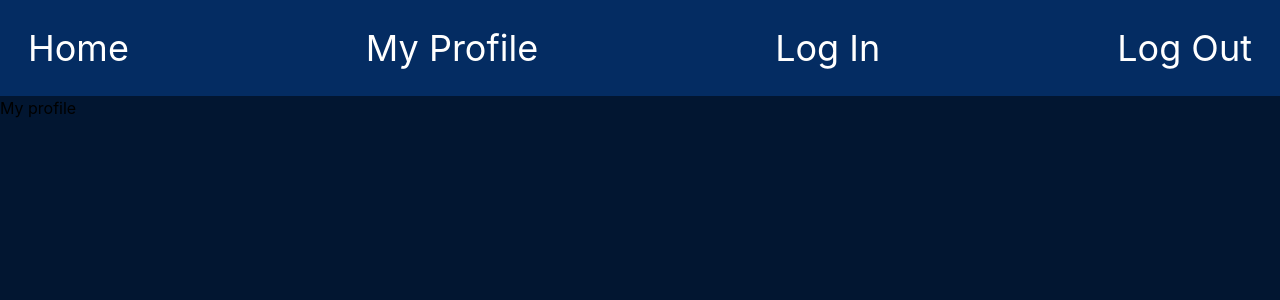
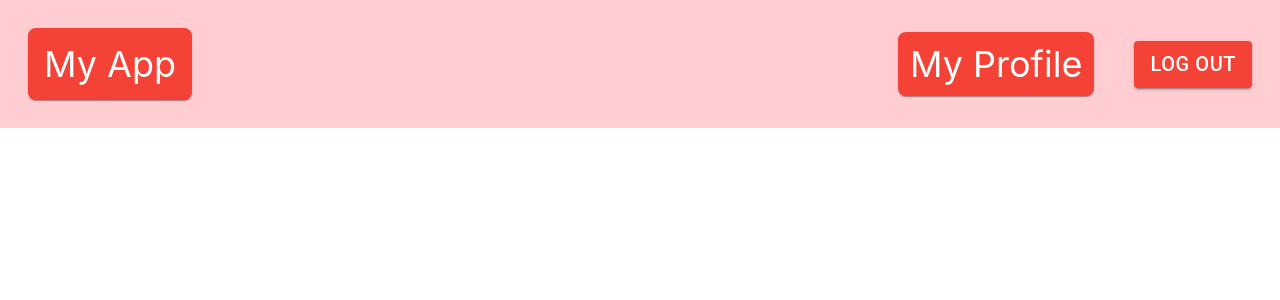
Before and after one commit to mtsuts/strava-sunrise, a React (Create React App) app in the folder frontend/: page /my-profile in a window 1280 px wide. Shown: the top 300 px of the page. Built offline with nearby package versions, Linux system fonts and the light colour scheme; no server answers; sample sign-in values are in the browser's storage.

Commit message:
updated design with material ui

```diff
--- a/frontend/package.json
+++ b/frontend/package.json
@@ -5,7 +5,7 @@
   "dependencies": {
     "@emotion/react": "^11.13.3",
     "@emotion/styled": "^11.13.0",
-    "@mui/material": "^6.1.0",
+    "@mui/material": "^6.1.1",
     "@testing-library/jest-dom": "^5.17.0",
     "@testing-library/react": "^13.4.0",
     "@testing-library/user-event": "^13.5.0",
--- a/frontend/src/App.js
+++ b/frontend/src/App.js
@@ -2,43 +2,18 @@ import React, { useContext, useEffect, useRef, useState } from 'react'
 import './App.css';
 import NavigationBar from './components/NavigationBar';
 import { Outlet } from 'react-router-dom';
-import { getActivities } from './api/api'
-import { useSearchParams } from 'react-router-dom';
+
 import { AppContext } from './components/AppContext';
 
+
 function App() {
-  const { data, setData } = useContext(AppContext)
-  // const [data, setData] = useState([])
-  const [searchParams, setSearchParams] = useSearchParams();
-
-
-  const dataLoaded = useRef(false)
-
-
-  useEffect(() => {
-    if (dataLoaded.current) {
-      return
-    }
-    dataLoaded.current = true
-
-    getActivities()
-      .then((data) => {
-        setSearchParams({})
-        setData(data)
-      })
-      .catch((e) => {
-        console.log(e)
-      })
-  }, [])
-
-  if(data){
-    console.log(data)
-  }
-
+  const { isLoggedIn, isLoading, data } = useContext(AppContext)
+  const token = localStorage.getItem('token')
 
   return (
     <div>
       <NavigationBar />
+      {!token && !isLoading && <p className='text-center text-4xl text-white p-5'> </p>}
       <Outlet></Outlet>
     </div>
   );
--- a/frontend/src/api/api.js
+++ b/frontend/src/api/api.js
@@ -1,16 +1,18 @@
 import axios from 'axios'
 
-export const getActivities = async () => {
+export  const GetActivities = async () => {
   const urlParams = new URLSearchParams(window.location.search);
   const code = urlParams.get('code');
   let url = `http://localhost:3000/get-data`
-
+  try {
     if (code) {
       url += `?code=${code}`
     }
-
     const response = await axios.get(url, {
       withCredentials: true,
     })
     return response.data
+  } catch (e) {
+    console.log(e.message)
   }
+}
--- a/frontend/src/components/AppContext.js
+++ b/frontend/src/components/AppContext.js
@@ -6,7 +6,6 @@ export const AppProvider = ({ children }) => {
   const [isLoggedIn, setIsLoggedIn] = useState(false);
   const [isLoading, setIsLoading] = useState(false);
   const [data, setData] = useState([])
-
 
   const login = () => {
     setIsLoggedIn(true)
--- a/frontend/src/components/NavigationBar.js
+++ b/frontend/src/components/NavigationBar.js
@@ -1,13 +1,47 @@
 import * as React from "react";
+import Button from '@mui/material/Button';
+import { Box } from "@mui/material";
+import { ThemeProvider } from '@mui/material/styles';
+import { Link } from "react-router-dom";
 import { useContext } from "react";
-import { Link } from "react-router-dom";
+import { AppContext } from "./AppContext";
+import theme from '../utils/themes'
+
 
 export default function NavigationBar() {
-  return <div className='bg-mediumSpace text-white justify-between flex gap-4 p-7 text-4xl'>
-    <Link to='/'>Home</Link>
-    <Link to='/my-profile'>My Profile</Link>
-    <Link to='/login'> Log In</Link>
-    <Link to='/logout'>Log Out</Link>
+  const { isLoading } = useContext(AppContext)
+  const token = localStorage.getItem('token')
+  return <div className='bg-red100 text-white justify-between items-center flex gap-4 p-7 text-4xl'>
+    <Link to='/'>
+      <ThemeProvider theme={theme}>
+        <Box sx={{
+          bgcolor: theme.palette.background.main, boxShadow: 1,
+          borderRadius: 2,
+          p: 2,
+        }}>My App </Box>
+      </ThemeProvider>
+    </Link>
+    <div className="flex items-center gap-10">
+    {token && !isLoading && <Link to='/my-profile'>
+      <Box sx={{
+        bgcolor: theme.palette.background.main, boxShadow: 1,
+        borderRadius: 2,
+        p: 1.5,
+      }}>
+        My Profile
+      </Box>
+
+    </Link>}
+    {!token && !isLoading && <Link to='/login'>
+      <ThemeProvider theme={theme}>
+        <Button variant="contained" sx={{ backgroundColor: theme.palette.primary.main, color: '#fff', fontSize: '20px' }}>Log In</Button>
+      </ThemeProvider>
+    </Link>}
+    {token && !isLoading && <Link to='/logout'>
+      <Button variant="contained" sx={{ backgroundColor: theme.palette.primary.main, color: '#fff', fontSize: '20px' }}>
+        Log Out
+      </Button>
+    </Link>}
+    </div>
   </div>
-
 }
--- a/frontend/src/index.css
+++ b/frontend/src/index.css
@@ -5,7 +5,6 @@ body {
     sans-serif;
   -webkit-font-smoothing: antialiased;
   -moz-osx-font-smoothing: grayscale;
-  background-color: #021631;
 }
 
 code {
--- a/frontend/src/index.js
+++ b/frontend/src/index.js
@@ -11,8 +11,6 @@ import Login from './pages/Login';
 import Logout from './pages/Logout';
 import UserProfile from './pages/UserProfile';
 import { AppProvider } from './components/AppContext';
-
-
 
 const router = createBrowserRouter([
   {
--- a/frontend/src/pages/Login.js
+++ b/frontend/src/pages/Login.js
@@ -2,7 +2,6 @@ import React, { useEffect } from 'react'
 import axios from 'axios'
 
 export default function Login() {
-
   useEffect(() => {
     axios.get('http://localhost:3000/get-auth-url').then((response) => {
       const data = response.data
--- a/frontend/src/pages/Logout.js
+++ b/frontend/src/pages/Logout.js
@@ -2,7 +2,7 @@ import React, { useEffect, useContext } from 'react'
 import axios from 'axios'
 
 export default function Logout() {
-
+  localStorage.setItem('token', '')
   useEffect(() => {
     axios.get('http://localhost:3000/logout')
       .then((response) => {
--- a/frontend/src/pages/UserProfile.js
+++ b/frontend/src/pages/UserProfile.js
@@ -1,15 +1,30 @@
 import React, { useState, useEffect, useRef, useContext } from 'react';
 import { AppContext } from '../components/AppContext';
+import { GetActivities } from '../api/api'
+import { useSearchParams } from 'react-router-dom';
 
 
 
 export default function UserProfile() {
+  const [searchParams, setSearchParams] = useSearchParams();
   const { data, setData } = useContext(AppContext)
-  if (data) {
-    console.log(data)
-  }
+  const dataLoaded = useRef(false)
+  useEffect(() => {
+    if (dataLoaded.current) {
+      return
+    }
+    dataLoaded.current = true
+    GetActivities()
+      .then((data) => {
+        setSearchParams({})
+        setData(data)
+        console.log(data)
+        localStorage.setItem('token', data.accessToken)
+      })
+      .catch((e) => {
+        console.log(e.message)
+      })
+  }, [])
 
-
-  return <div>My profile</div>
-
+  return <div className='text-center text-white text-6xl p-5'>My profile</div>
 }
--- /dev/null
+++ b/frontend/src/utils/themes.js
@@ -0,0 +1,15 @@
+import { createTheme } from '@mui/material/styles';
+import { red } from '@mui/material/colors';
+
+const theme = createTheme({
+  palette: {
+    background: {
+      main: red[500],
+    },
+    primary: {
+      main: red[500]
+    },
+  },
+});
+
+export default theme;
--- a/frontend/tailwind.config.js
+++ b/frontend/tailwind.config.js
@@ -6,10 +6,10 @@ module.exports = {
   theme: {
     extend: {},
     colors: {
-      lightSpace: '#05377b',
-      darkSpace: '#010b19',
-      mediumSpace: '#042c62',
-      white: '#ffffff'
+      red100: '#ffcdd2',
+      indigo900: '#1a237e',
+      white: '#ffffff',
+
     },
   },
   plugins: [],
```
Also changed, not shown: 1 other file (tests, documents, lock files or other folders). Lines whose indentation alone changed are shown as unchanged.
